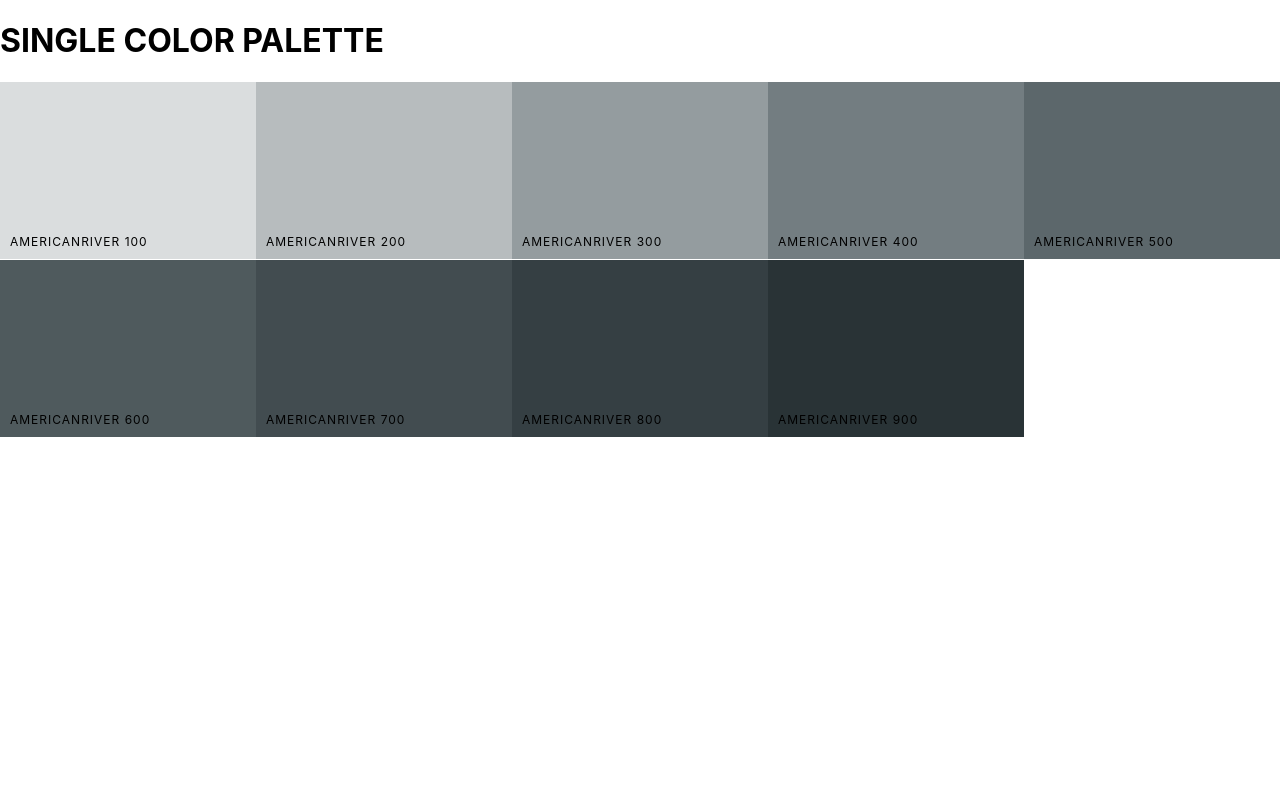
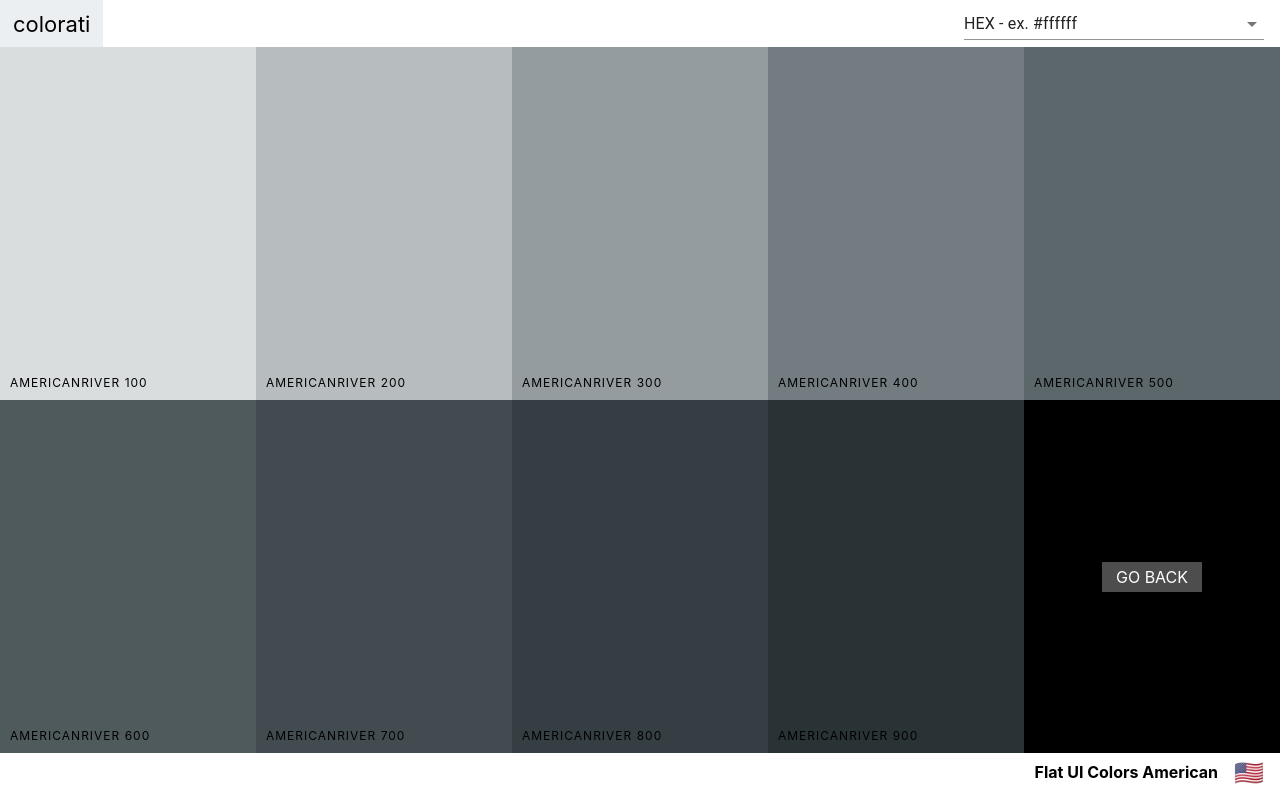
Before and after one commit to flashkicker/colorati, a React (Create React App) app: page /palette/flat-ui-colors-american/americanriver in a window 1280 px wide. Built offline with nearby package versions, Linux system fonts and the light colour scheme.

Commit message:
added go back button on SingleColorPalette.js

```diff
--- a/src/Navbar.js
+++ b/src/Navbar.js
@@ -22,7 +22,7 @@ class Navbar extends Component {
 	}
 
 	render() {
-		const { level, changeLevel } = this.props
+		const { level, changeLevel, showSlider } = this.props
 		const { format } = this.state
 
 		return (
@@ -30,6 +30,7 @@ class Navbar extends Component {
 				<div className="logo">
 					<Link to="/">colorati</Link>
 				</div>
+				{showSlider && (
 					<div className="slider-container">
 						<span>Level: {level}</span>
 						<div className="slider">
@@ -42,6 +43,7 @@ class Navbar extends Component {
 							/>
 						</div>
 					</div>
+				)}
 				<div className="select-container">
 					<Select
 						value={format}
--- a/src/Palette.js
+++ b/src/Palette.js
@@ -1,6 +1,7 @@
 import React, { Component } from "react"
 import ColorBox from "./ColorBox"
 import Navbar from "./Navbar"
+import PaletteFooter from "./PaletteFooter"
 
 import "./palette.css"
 
@@ -37,12 +38,10 @@ class Palette extends Component {
 					level={level}
 					changeLevel={this.changeLevel}
 					changeFormat={this.changeFormat}
+					showSlider
 				/>
 				<div className="palette-colors">{colorBoxes}</div>
-				<footer className="footer">
-					{paletteName}
-					<span className="emoji">{emoji}</span>
-				</footer>
+				<PaletteFooter paletteName={paletteName} emoji={emoji} />
 			</div>
 		)
 	}
--- /dev/null
+++ b/src/PaletteFooter.js
@@ -0,0 +1,14 @@
+import React from "react"
+
+const PaletteFooter = (props) => {
+    const { paletteName, emoji } = props
+
+	return (
+		<footer className="footer">
+			{paletteName}
+			<span className="emoji">{emoji}</span>
+		</footer>
+	)
+}
+
+export default PaletteFooter
--- a/src/SingleColorPalette.js
+++ b/src/SingleColorPalette.js
@@ -1,10 +1,19 @@
 import React, { Component } from "react"
+import { Link } from 'react-router-dom'
+import Navbar from "./Navbar"
 import ColorBox from "./ColorBox"
+import PaletteFooter from "./PaletteFooter"
 
 import "./palette.css"
 
 class SingleColorPalette extends Component {
-	state = {}
+	state = {
+		format: "hex"
+	}
+
+	changeFormat = value => {
+		this.setState({ format: value })
+	}
 
 	gatherShades = (palette, colorToFilterBy) => {
 		let shades = []
@@ -21,21 +30,30 @@ class SingleColorPalette extends Component {
 	_shades = this.gatherShades(this.props.palette, this.props.colorId)
 
 	render() {
+		const { format } = this.state
+		const { paletteName, emoji, id } = this.props.palette
+
 		const colorBoxes = this._shades.map(color => {
 			return (
 				<ColorBox
-					key={color.id}
+					key={color.name}
 					name={color.name}
-					background={color.hex}
+					background={color[format]}
 					showMore={false}
 				/>
 			)
 		})
 
 		return (
-			<div className="palette">
-				<h1>SINGLE COLOR PALETTE</h1>
-				<div className="palette-colors">{colorBoxes}</div>
+			<div className="single-color-palette palette">
+				<Navbar showSlider={false} changeFormat={this.changeFormat} />
+				<div className="palette-colors">
+					{colorBoxes}
+					<div className="go-back color-box">
+						<Link to={`/palette/${id}`} className="back-button">GO BACK</Link>
+					</div>
+				</div>
+				<PaletteFooter paletteName={paletteName} emoji={emoji} />
 			</div>
 		)
 	}
--- a/src/color-box.css
+++ b/src/color-box.css
@@ -8,7 +8,16 @@
 	margin-bottom: -3.5px;
 }
 
-.copy-button {
+.single-color-palette .color-box {
+	height: 50%;
+}
+
+.color-box.go-back {
+	background-color: black;
+}
+
+.copy-button,
+.back-button {
 	width: 100px;
 	height: 30px;
 	position: absolute;
@@ -25,8 +34,12 @@
 	color: white;
 	text-transform: uppercase;
 	border: none;
+	cursor: pointer;
+	text-decoration: none;
+}
+
+.copy-button {
 	opacity: 0;
-	cursor: pointer;
 }
 
 .color-box:hover .copy-button {
```
Lines whose indentation alone changed are shown as unchanged.
